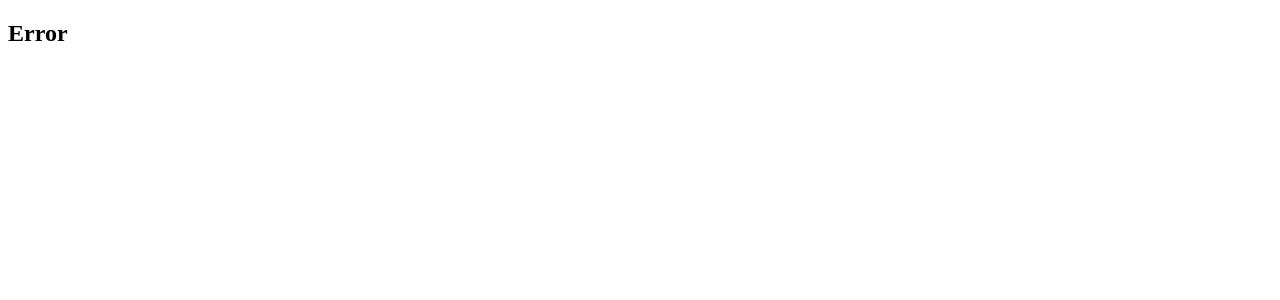
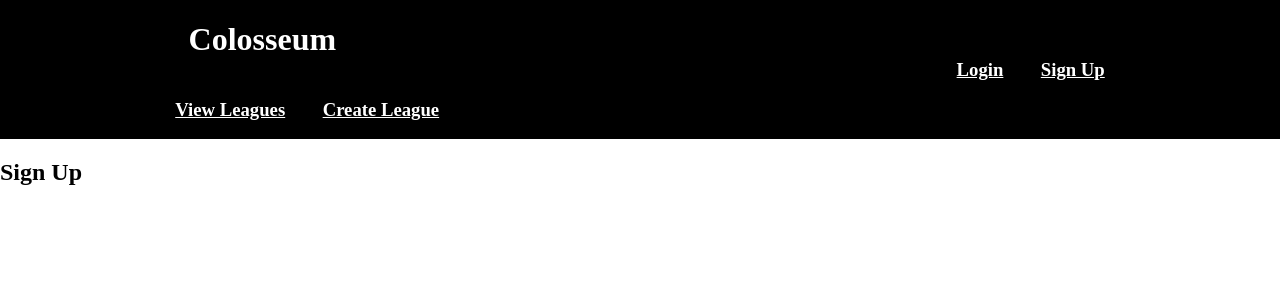
Before and after one commit to cecrouch01/Tabletop-Leagues, a React (Vite) app in the folder client/: page /signUp in a window 1280 px wide. Before the commit this address had no page. Shown: the top 300 px of the page. Built offline with nearby package versions, Linux system fonts and the light colour scheme.

Commit message:
navbar first draft

```diff
--- a/client/src/components/NavBar/NavBar.css
+++ b/client/src/components/NavBar/NavBar.css
@@ -0,0 +1,39 @@
+.navbar {
+    display:flex;
+    background-color: black;
+    justify-content: center;
+    width: 100%;
+}
+
+.navbar-text {
+    color:white;
+    display: flex;
+}
+.nav-link {
+    color: white;
+}
+
+.title-subtitle {
+    margin-right: 30em;
+}
+.navbar-title {
+    padding: 0 1em;
+}
+
+.sub-title {
+    display:flex;
+
+}
+
+.login-signUp-link {
+    display:flex;
+    align-items: center;
+}
+
+.login-signUp-link-text {
+    padding: 0 1em;
+}
+
+.league-link-text {
+    padding: 0 1em;
+}
--- a/client/src/components/NavBar/NavBar.jsx
+++ b/client/src/components/NavBar/NavBar.jsx
@@ -1,8 +1,47 @@
+import { Link, useLocation } from 'react-router-dom';
+import './NavBar.css'
+
 const NavBar = () => {
-    return
-    <>
-        <h2>NavBar</h2>
-    </>
+    const currentPage = useLocation().pathname;
+
+    return (
+        <header className="navbar">
+            <div className="navbar-text">
+                <div className='title-subtitle'>
+                    <h1 className="navbar-title">Colosseum</h1>
+                    <div className='sub-title'>
+                        <Link
+                            to="/league/join"
+                            className={currentPage === '/league/join' ? 'nav-link active' : 'nav-link'}
+                        >
+                            <h3 className='league-link-text'>View Leagues</h3>
+                        </Link>
+                        <Link
+                            to="/league/create"
+                            className={currentPage === '/league/create' ? 'nav-link active' : 'nav-link'}
+                        >
+                            <h3 className='league-link-text'>Create League</h3>
+                        </Link>
+                    </div>
+                </div>
+
+                <div className='login-signUp-link'>
+                    <Link
+                        to="/login"
+                        className={currentPage === '/login' ? 'nav-link active' : 'nav-link'}
+                    >
+                        <h3 className='login-signUp-link-text'>Login</h3>
+                    </Link>
+                    <Link
+                        to="/signUp"
+                        className={currentPage === '/signUp' ? 'nav-link active' : 'nav-link'}
+                    >
+                        <h3 className='login-signUp-link-text'>Sign Up</h3>
+                    </Link>
+                </div>
+            </div>
+        </header>
+    );
 }
 
 export default NavBar
--- a/client/src/index.css
+++ b/client/src/index.css
@@ -1 +1,3 @@
-/* placeholder  */
+body {
+  margin: 0;
+}
--- /dev/null
+++ b/client/src/pages/Login/Login.css
@@ -0,0 +1 @@
+/* placeholder  */
--- /dev/null
+++ b/client/src/pages/Login/Login.jsx
@@ -0,0 +1,9 @@
+const Login = () => {
+    return (
+        <>
+            <h2>Login</h2>
+        </>
+    )
+}
+
+export default Login
--- /dev/null
+++ b/client/src/pages/SignUp/SignUp.css
@@ -0,0 +1 @@
+/* placeholder  */
--- /dev/null
+++ b/client/src/pages/SignUp/SignUp.jsx
@@ -0,0 +1,9 @@
+const SignUp = () => {
+    return (
+        <>
+            <h2>Sign Up</h2>
+        </>
+    )
+}
+
+export default SignUp
```
Also changed, not shown: client/src/main.jsx (+11 -1 lines).
